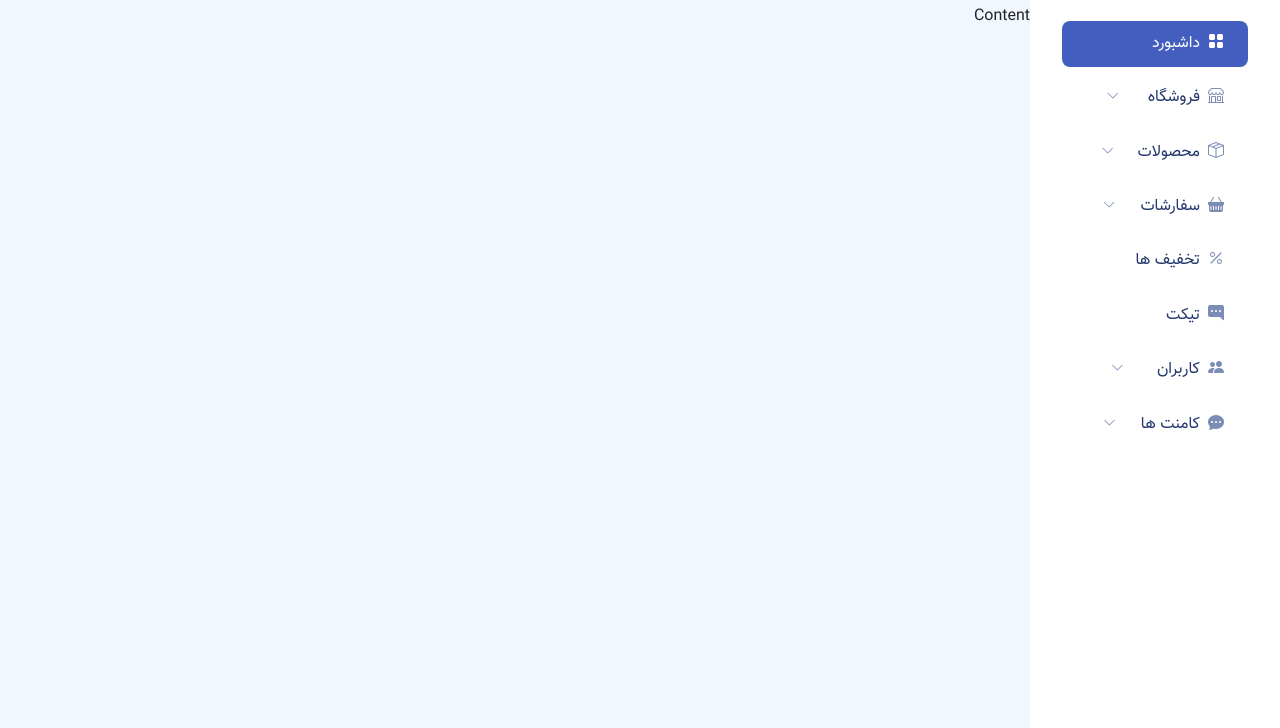
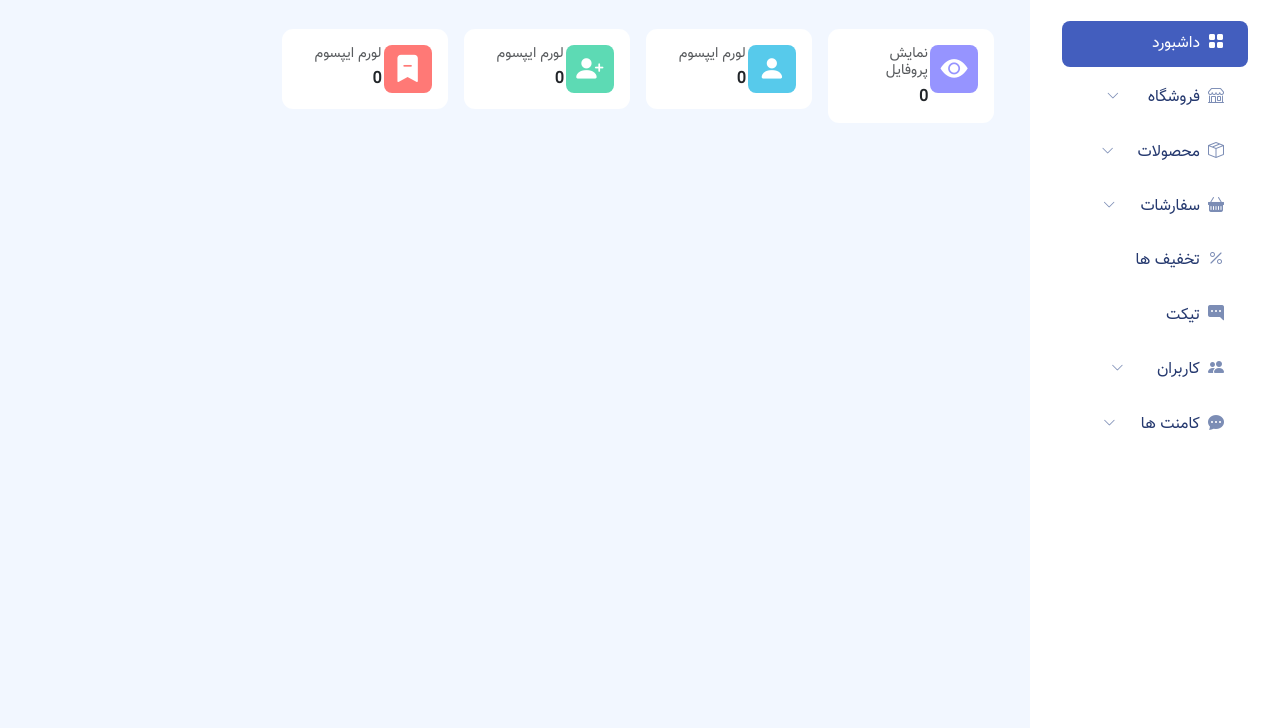
Before and after one commit to MasuMa6410/Third-Video-Project, a plain HTML site: page index.html in a window 1280 px wide. Shown: the part 72-800 px from the top of the page. Drawn offline with nearby package versions, Linux system fonts and the light colour scheme; a script that the page names is missing.

Commit message:
Seventh lecture is done.

```diff
--- a/Style/style.css
+++ b/Style/style.css
@@ -61,6 +61,29 @@ body {
 
 .bg-red {
   background-color: #ff7976;
+}
+
+.bg-purple {
+  background-color: #9694ff;
+}
+
+.lh-0 {
+  line-height: 0;
+}
+
+.bg-blue {
+  background-color: #57caeb;
+}
+
+.bg-green {
+  background-color: #5ddab4;
+}
+
+/* Override Bootstrap Class */
+
+.card {
+  border: none !important;
+  border-radius: 0.7rem;
 }
 
 /* Sidebar */
@@ -159,6 +182,20 @@ body {
   display: none;
 }
 
+.main .content .stats-icon {
+  width: 3rem;
+  height: 3rem;
+  border-radius: 0.5rem;
+  display: flex;
+  align-items: center;
+  justify-content: center;
+}
+
+.main .content .stats-icon i {
+  color: #fff;
+  font-size: 1.7rem;
+}
+
 @media (min-width: 992px) {
   .main {
     margin-right: 250px;
--- a/index.html
+++ b/index.html
@@ -268,7 +268,110 @@
             </div>
           </div>
         </header>
-        <div class="content">Content</div>
+        <div class="content p-2 p-lg-4">
+          <div class="container-fluid">
+            <div class="row gy-4">
+              <div class="col-xl-9">
+                <!-- Stats -->
+                <div class="row g-3">
+                  <div class="col-6 col-xl-3">
+                    <div class="card">
+                      <div class="card-body">
+                        <div class="row g-3">
+                          <div class="col-md-4">
+                            <div class="stats-icon bg-purple">
+                              <i class="lh-0 bi bi-eye-fill"></i>
+                            </div>
+                          </div>
+                          <div class="col-md-8">
+                            <h6 class="fs-7 text-muted">نمایش پروفایل</h6>
+                            <h6
+                              class="fw-bold mb-0 purecounter"
+                              data-purecounter-start="0"
+                              data-purecounter-end="18600"
+                            >
+                              0
+                            </h6>
+                          </div>
+                        </div>
+                      </div>
+                    </div>
+                  </div>
+                  <div class="col-6 col-xl-3">
+                    <div class="card">
+                      <div class="card-body">
+                        <div class="row g-3">
+                          <div class="col-md-4">
+                            <div class="stats-icon bg-blue">
+                              <i class="lh-0 bi bi-person-fill"></i>
+                            </div>
+                          </div>
+                          <div class="col-md-8">
+                            <h6 class="fs-7 text-muted">لورم ایپسوم</h6>
+                            <h6
+                              class="fw-bold mb-0 purecounter"
+                              data-purecounter-start="0"
+                              data-purecounter-end="126500"
+                            >
+                              0
+                            </h6>
+                          </div>
+                        </div>
+                      </div>
+                    </div>
+                  </div>
+                  <div class="col-6 col-xl-3">
+                    <div class="card">
+                      <div class="card-body">
+                        <div class="row g-3">
+                          <div class="col-md-4">
+                            <div class="stats-icon bg-green">
+                              <i class="lh-0 bi bi-person-plus-fill"></i>
+                            </div>
+                          </div>
+                          <div class="col-md-8">
+                            <h6 class="fs-7 text-muted">لورم ایپسوم</h6>
+                            <h6
+                              class="fw-bold mb-0 purecounter"
+                              data-purecounter-start="0"
+                              data-purecounter-end="95000"
+                            >
+                              0
+                            </h6>
+                          </div>
+                        </div>
+                      </div>
+                    </div>
+                  </div>
+                  <div class="col-6 col-xl-3">
+                    <div class="card">
+                      <div class="card-body">
+                        <div class="row g-3">
+                          <div class="col-md-4">
+                            <div class="stats-icon bg-red">
+                              <i class="lh-0 bi bi-bookmark-dash-fill"></i>
+                            </div>
+                          </div>
+                          <div class="col-md-8">
+                            <h6 class="fs-7 text-muted">لورم ایپسوم</h6>
+                            <h6
+                              class="fw-bold mb-0 purecounter"
+                              data-purecounter-start="0"
+                              data-purecounter-end="452"
+                            >
+                              0
+                            </h6>
+                          </div>
+                        </div>
+                      </div>
+                    </div>
+                  </div>
+                </div>
+              </div>
+              <div class="col-xl-3"></div>
+            </div>
+          </div>
+        </div>
       </section>
     </section>
 
@@ -283,6 +386,11 @@
       defer
       src="https://cdn.jsdelivr.net/npm/alpinejs@3.x.x/dist/cdn.min.js"
     ></script>
+    <!-- Pure Counter -->
+    <script src="https://cdn.jsdelivr.net/npm/@srexi/purecounterjs/dist/purecounter_vanilla.js"></script>
+    <script>
+      new PureCounter();
+    </script>
     <!-- Alpine Data -->
     <script>
       document.addEventListener("alpine:init", () => {
```
